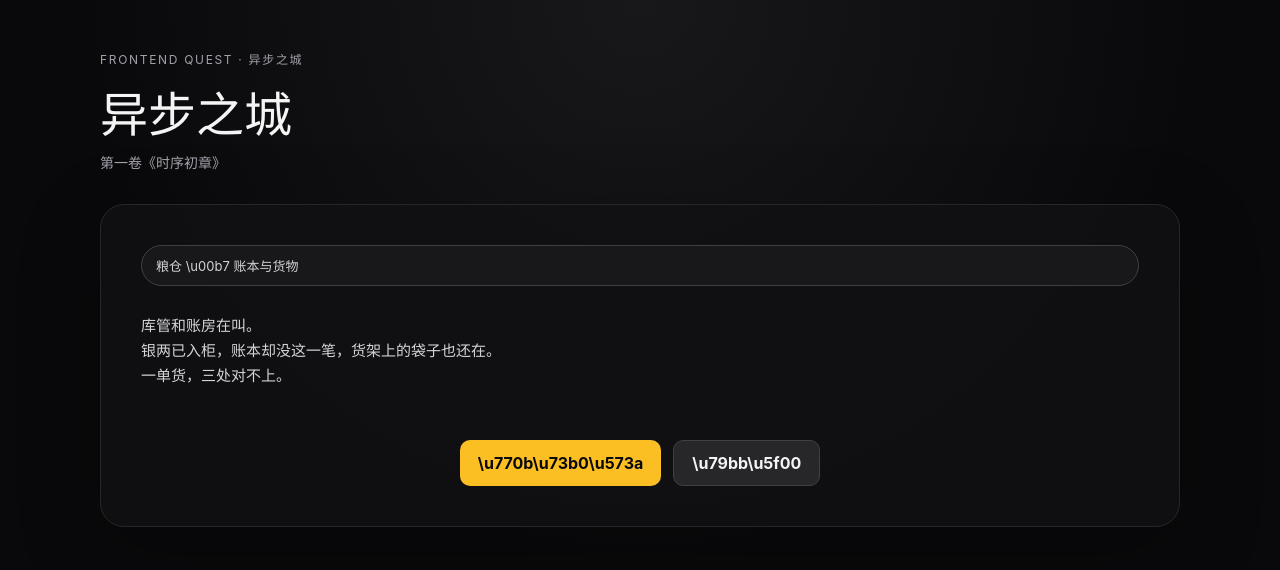
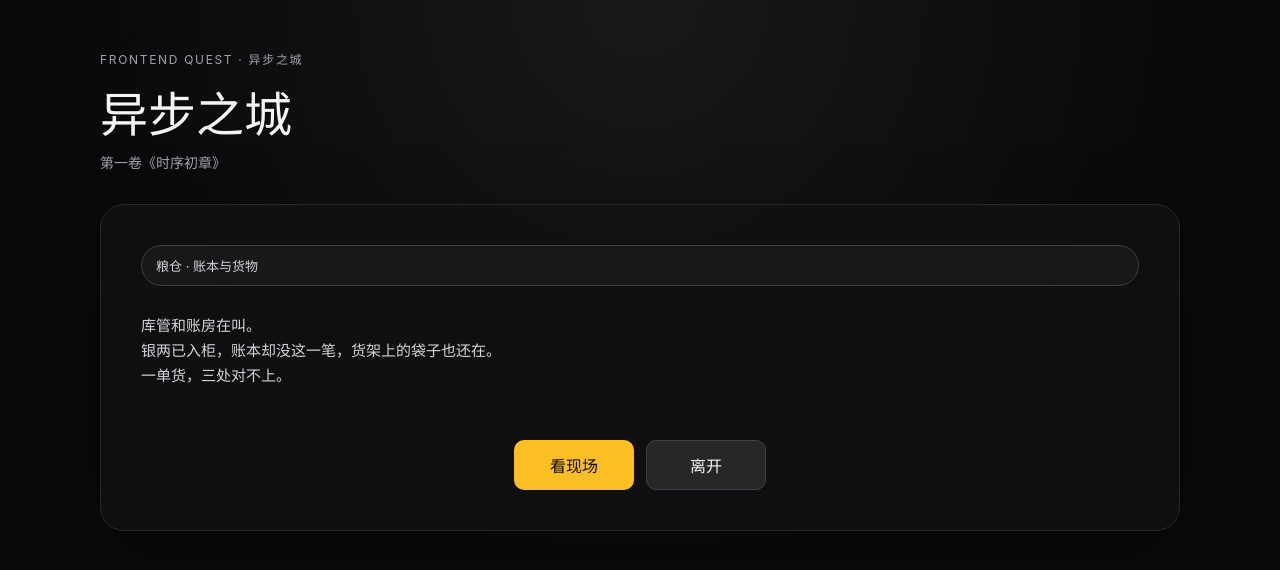
Before and after one commit to AsherHuangDong/frontend-quest, a React (Vite) app: page / in a window 1280 px wide. Both pictures are taken after a click on the button "进入今日救火". Shown: the top 570 px of the page. Built offline with nearby package versions, Linux system fonts and the light colour scheme.

Commit message:
fix(prototype): restore Chinese UI labels in TimelinePrototype

```diff
--- a/src/prototype/timeline/TimelinePrototype.tsx
+++ b/src/prototype/timeline/TimelinePrototype.tsx
@@ -6,7 +6,7 @@ import type { RunResult, TimelineScene } from './types';
 type Phase = 'entry' | 'floor' | 'running' | 'chaos' | 'settled' | 'done';
 
 const DONE_LINE =
-  '\u57ce\u536b\u961f\u957f\u5728\u95e8\u53e3\u7b49\u4f60\uff1a\u4ee5\u524d\u603b\u89c9\u662f\u4eba\u5077\u61d2\uff0c\u73b0\u5728\u770b\uff0c\u662f\u300c\u4e8b\u4e0e\u4e8b\u7684\u5148\u540e\u300d\u6ca1\u7406\u6e05\u3002';
+  '城卫队长在门口等你：以前总觉是人偷懒，现在看，是「事与事的先后」没理清。';
 
 interface Props {
   onExit: () => void;
@@ -74,13 +74,13 @@ export function TimelinePrototype({ onExit }: Props) {
   if (phase === 'done') {
     return (
       <section className="challenge-card adventure-lab">
-        <div className="meta-chip">\u65f6\u5e8f\u521d\u7ae0 \u00b7 \u539f\u578b</div>
+        <div className="meta-chip">时序初章 · 原型</div>
         <div className="result success">
-          <h2>\u4e09\u5904\u90fd\u7a33\u4e86</h2>
+          <h2>三处都稳了</h2>
           <pre className="narration-text result-narration">{DONE_LINE}</pre>
           <div className="action-bar">
             <button className="submit-button primary" onClick={onExit}>
-              \u79bb\u5f00\u539f\u578b
+              离开原型
             </button>
           </div>
         </div>
@@ -91,7 +91,7 @@ export function TimelinePrototype({ onExit }: Props) {
   return (
     <section className="challenge-card adventure-lab">
       <div className="meta-chip">
-        {scene.place} \u00b7 {scene.title}
+        {scene.place} · {scene.title}
       </div>
 
       {phase === 'entry' && (
@@ -101,10 +101,10 @@ export function TimelinePrototype({ onExit }: Props) {
           </div>
           <div className="action-bar">
             <button className="submit-button primary" onClick={() => setPhase('floor')}>
-              \u770b\u73b0\u573a
+              看现场
             </button>
             <button className="hint-button" onClick={onExit}>
-              \u79bb\u5f00
+              离开
             </button>
           </div>
         </>
@@ -122,7 +122,7 @@ export function TimelinePrototype({ onExit }: Props) {
                   key={s.key}
                   className={`status-item ${state === 'stable' ? 'ok' : 'bad'}`}
                 >
-                  <span className="status-dot">\u25cf</span>
+                  <span className="status-dot">●</span>
                   <span>{text}</span>
                 </div>
               );
@@ -148,7 +148,7 @@ export function TimelinePrototype({ onExit }: Props) {
                     disabled={phase === 'running' || i === 0}
                     onClick={() => move(id, -1)}
                   >
-                    \u2191
+                    ↑
                   </button>
                   <button
                     type="button"
@@ -156,7 +156,7 @@ export function TimelinePrototype({ onExit }: Props) {
                     disabled={phase === 'running' || i === order.length - 1}
                     onClick={() => move(id, 1)}
                   >
-                    \u2193
+                    ↓
                   </button>
                 </div>
               </div>
@@ -172,21 +172,21 @@ export function TimelinePrototype({ onExit }: Props) {
           <div className="action-bar">
             {phase === 'floor' && (
               <button className="submit-button primary" onClick={handleRun}>
-                \u8ba9\u73b0\u573a\u8fd0\u8f6c\u4e00\u6b21
+                让现场运转一次
               </button>
             )}
             {phase === 'running' && (
               <button className="submit-button" disabled>
-                \u8fd0\u8f6c\u4e2d\u2026
+                运转中…
               </button>
             )}
             {phase === 'chaos' && (
               <button className="submit-button primary" onClick={handleRetry}>
-                \u518d\u8bd5
+                再试
               </button>
             )}
             <button className="hint-button" onClick={onExit} disabled={phase === 'running'}>
-              \u79bb\u5f00
+              离开
             </button>
           </div>
         </>
@@ -198,14 +198,14 @@ export function TimelinePrototype({ onExit }: Props) {
           <div className="status-panel success-panel">
             {scene.statuses.map((s) => (
               <div key={s.key} className="status-item ok">
-                <span className="status-dot">\u25cf</span>
+                <span className="status-dot">●</span>
                 <span>{s.stableLabel}</span>
               </div>
             ))}
           </div>
           <div className="action-bar">
             <button className="submit-button primary" onClick={handleAdvance}>
-              {isLast ? '\u7ed3\u675f\u8fd9\u4e00\u5929' : '\u524d\u5f80\u4e0b\u4e00\u5904'}
+              {isLast ? '结束这一天' : '前往下一处'}
             </button>
           </div>
         </div>
```
